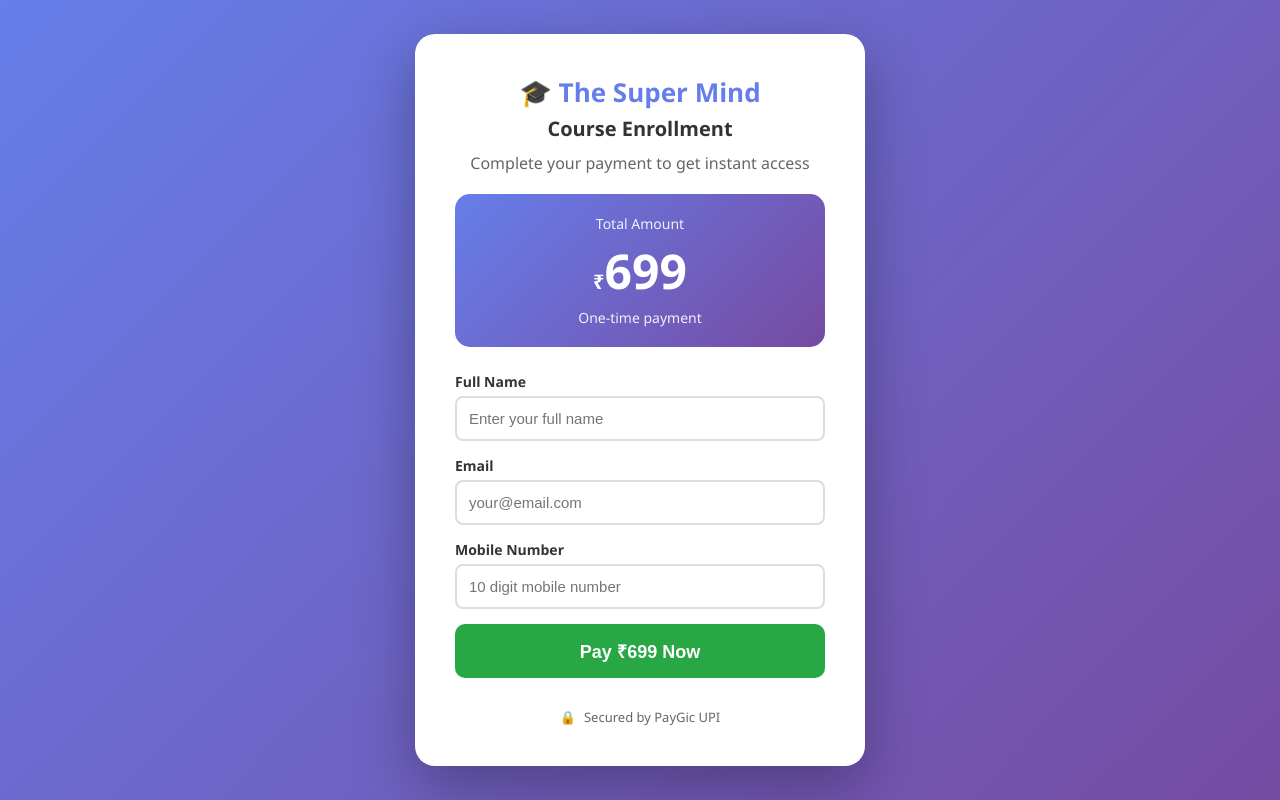
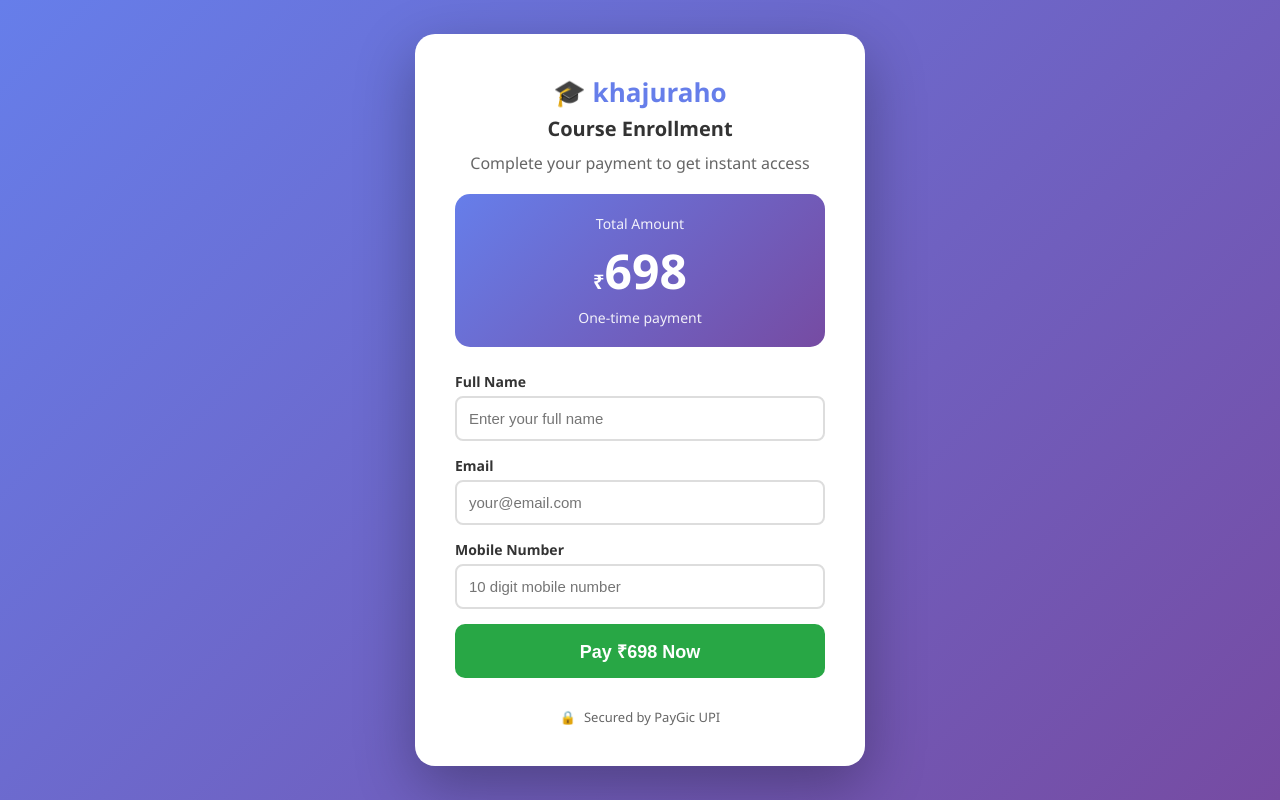
Before and after one commit to khajuraho-ki/khajuraho, a website: page index.html in a window 1280 px wide. Drawn offline with Linux system fonts and the light colour scheme.

Commit message:
Update course price from ₹699 to ₹698

```diff
--- a/index.html
+++ b/index.html
@@ -3,7 +3,7 @@
 <head>
     <meta charset="UTF-8">
     <meta name="viewport" content="width=device-width, initial-scale=1.0">
-    <title>Course Payment - ₹699</title>
+    <title>Course Payment - ₹698</title>
     <style>
         * { margin: 0; padding: 0; box-sizing: border-box; }
         body {
@@ -95,13 +95,13 @@
 </head>
 <body>
     <div class="container">
-        <h1>🎓 The Super Mind</h1>
+        <h1>🎓 khajuraho</h1>
         <h2>Course Enrollment</h2>
         <p class="subtitle">Complete your payment to get instant access</p>
 
         <div class="price-box">
             <div class="price-label">Total Amount</div>
-            <div class="price-amount"><span class="price-currency">₹</span>699</div>
+            <div class="price-amount"><span class="price-currency">₹</span>698</div>
             <div class="price-label">One-time payment</div>
         </div>
 
@@ -121,7 +121,7 @@
                 <label>Mobile Number</label>
                 <input type="tel" id="mobile" placeholder="10 digit mobile number" maxlength="10">
             </div>
-            <button class="pay-btn" onclick="initiatePayment()">Pay ₹699 Now</button>
+            <button class="pay-btn" onclick="initiatePayment()">Pay ₹698 Now</button>
         </div>
 
         <div class="secure-badge">
@@ -164,7 +164,7 @@
                     method: 'POST',
                     headers: { 'Content-Type': 'application/json' },
                     body: JSON.stringify({
-                        amount: '699',
+                        amount: '698',
                         customer_name: name,
                         customer_email: email,
                         customer_mobile: mobile
```
